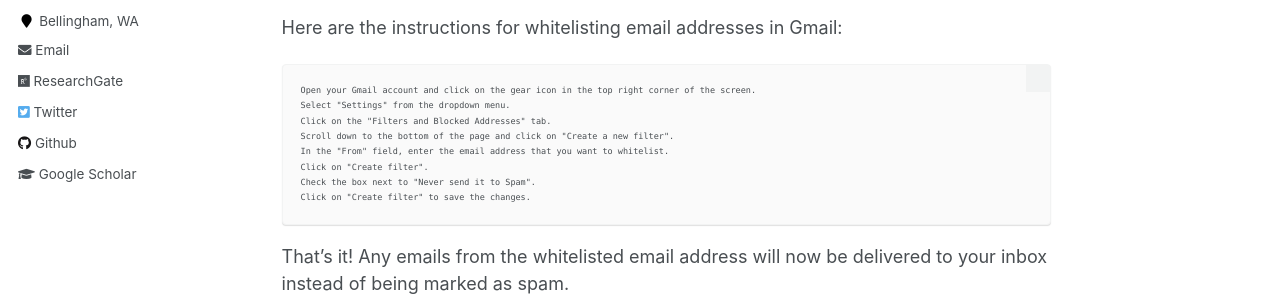
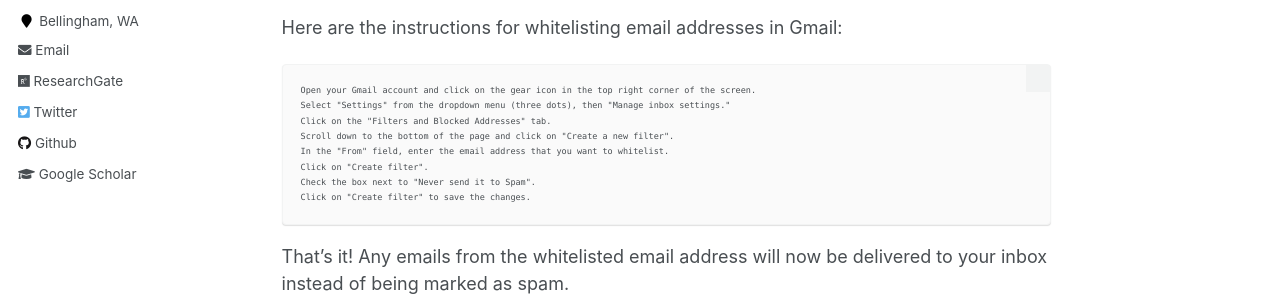
Before and after one commit to tsikerdekis/michael.tsikerdekis.com, a Jekyll site: the page built from _pages/thank-you.md, in a window 1280 px wide and 1013 px high. Shown: the part 504-800 px from the top of the window. Built offline with Jekyll 4.4.1, drawn with Linux system fonts in a browser that asks for light colours.

Commit message:
Update thank-you.md

```diff
--- a/_pages/thank-you.md
+++ b/_pages/thank-you.md
@@ -20,7 +20,7 @@
 Here are the instructions for whitelisting email addresses in Gmail:
 
     Open your Gmail account and click on the gear icon in the top right corner of the screen.
-    Select "Settings" from the dropdown menu.
+    Select "Settings" from the dropdown menu (three dots), then "Manage inbox settings."
     Click on the "Filters and Blocked Addresses" tab.
     Scroll down to the bottom of the page and click on "Create a new filter".
     In the "From" field, enter the email address that you want to whitelist.
```
